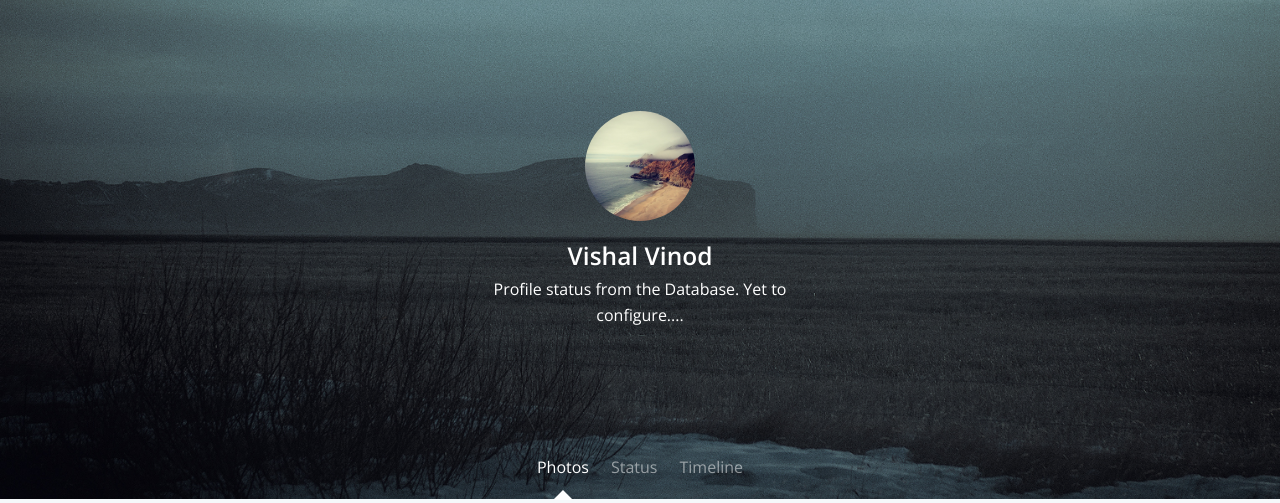
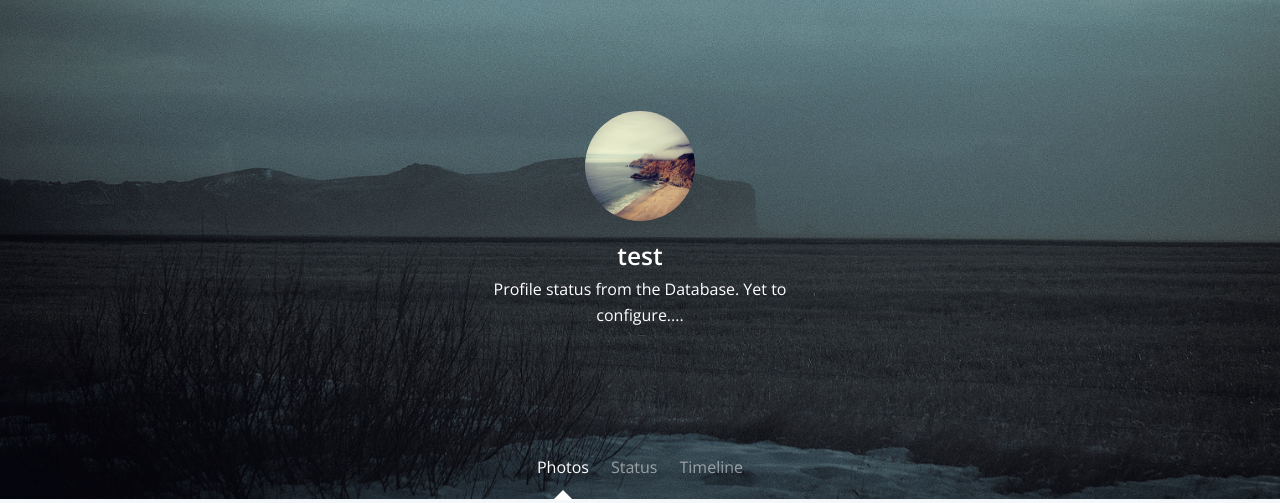
Before and after one commit to Vishal-V/PiperNet, a Flask app: page /profile in a window 1280 px wide. Shown: the part 50-553 px from the top of the page. Run offline with Flask 2, Linux system fonts and the light colour scheme; some libraries are stand-ins or nearby versions.

Commit message:
Added dynamic fetch of username from Python in profile

```diff
--- a/main.py
+++ b/main.py
@@ -53,7 +53,7 @@ def timeline():
 
 @app.route("/profile")
 def profile():
-    return render_template('profile.html', title='Profile')
+    return render_template('profile.html', title='Profile', username='test')
 
 @app.route("/register", methods=['GET', 'POST'])
 def register():
--- a/templates/login.html
+++ b/templates/login.html
@@ -64,7 +64,7 @@
         document.getElementById("loginBtn").onclick = function () {
             login($("#id_username").val(), $("#id_password").val())
         }
-    }
+    };
 </script>
 
 {% endblock content %}
--- a/templates/profile.html
+++ b/templates/profile.html
@@ -70,7 +70,15 @@
         <div class="container">
           <div class="container-inner">
             <img class="rounded-circle media-object" src="{{ url_for('static', filename='res/image_1.jpg') }}">
-            <h3 class="profile-header-user">Vishal Vinod</h3>
+            <h3 class="profile-header-user">
+              <script>
+                var scriptTag = document.getElementsByTagName('script');
+                scriptTag = scriptTag[scriptTag.length - 1];
+
+                var parent = scriptTag.parentNode;
+                parent.innerHTML = '{{ username }}';
+              </script>
+            </h3>
             <p class="profile-header-bio">
               Profile status from the Database. Yet to configure....
             </p>
```
